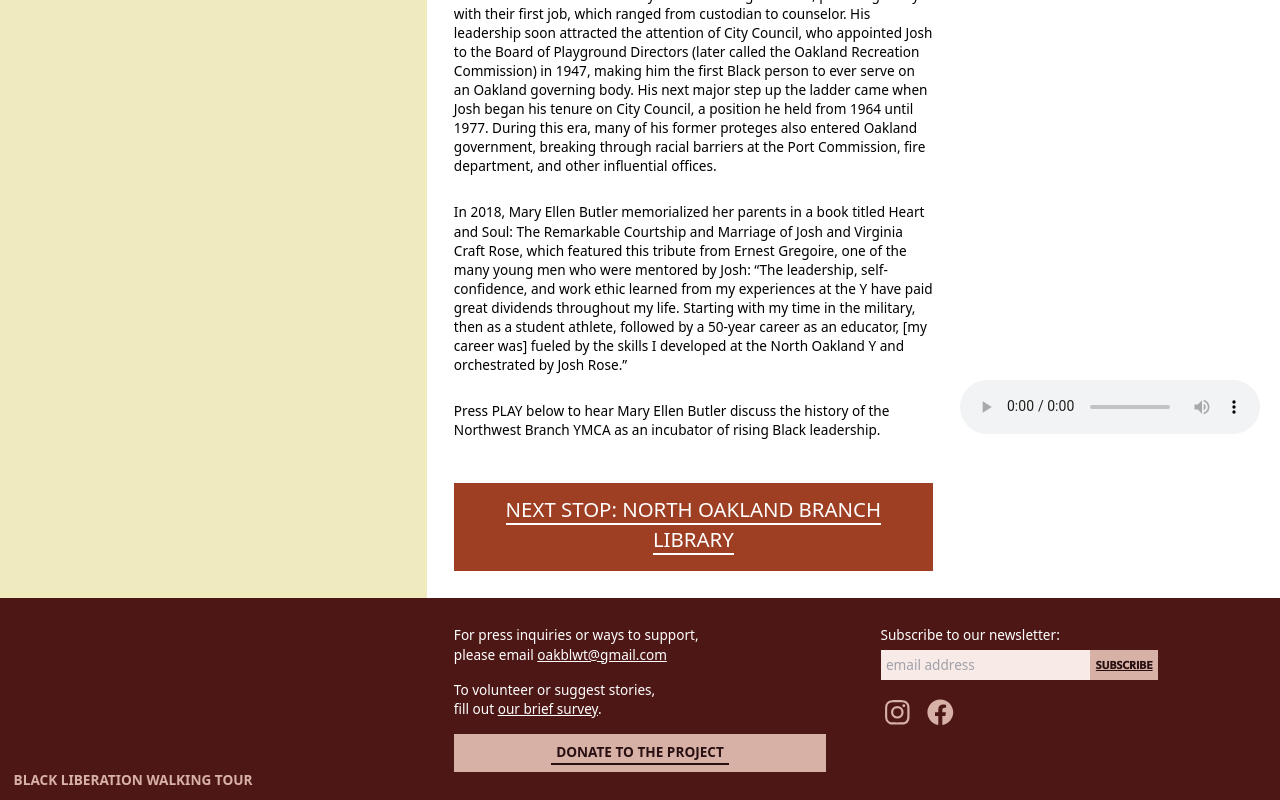
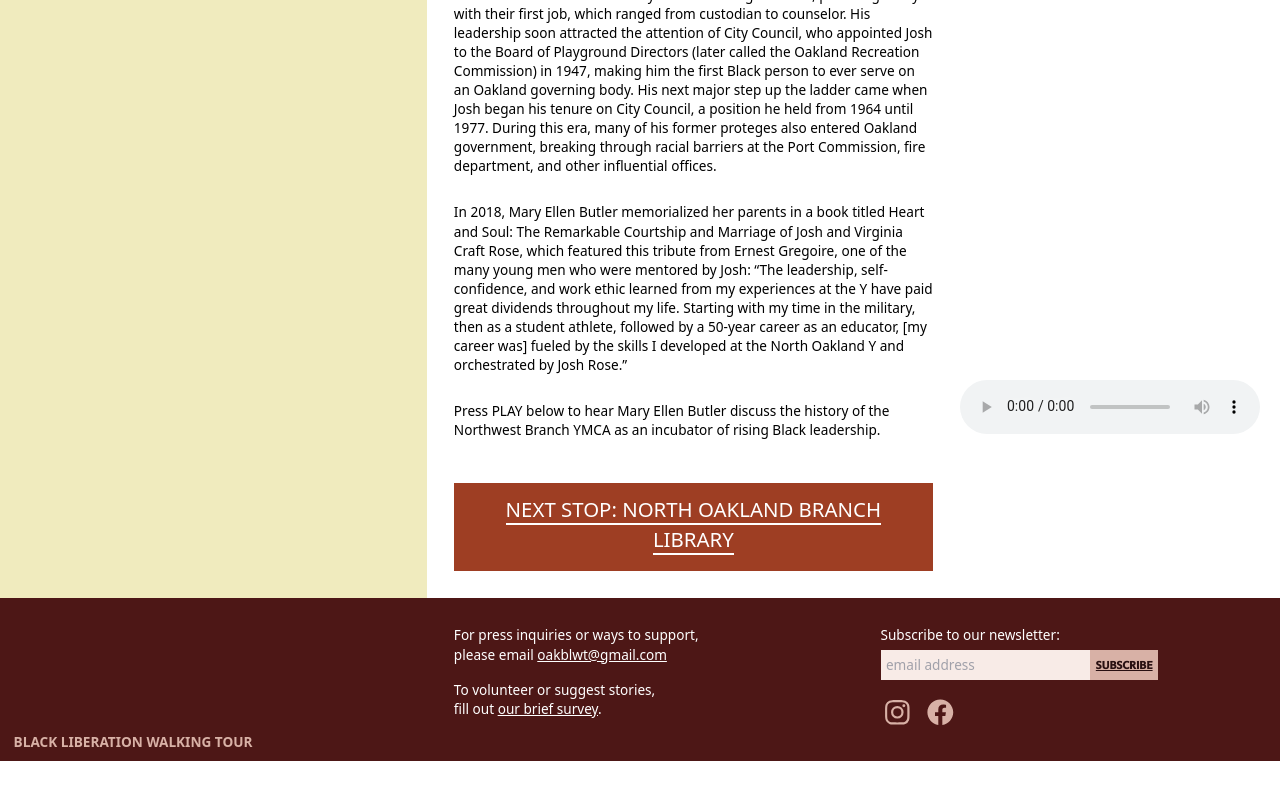
Before and after one commit to travis/black-liberation-tour, a Next.js app: page /places/ymca in a window 1280 px wide. Shown: the part 581-1381 px from the top of the page. After the commit the page ends 1342 px from the top, so only its background shows below. Built offline with nearby package versions, Linux system fonts and the light colour scheme.

Commit message:
hide the donate button for now

```diff
--- a/components/Footer.jsx
+++ b/components/Footer.jsx
@@ -19,7 +19,7 @@ export default function Footer() {
       <div className="flex flex-col md:flex-row lg:w-2/3">
         <div className="flex flex-col md:w-1/2 text-left p-24 md:p-10">
           <ContactSection />
-          <DonateButton />
+          <DonateButton className="hidden" />
         </div>
         <div className="md:w-1/2 p-24 md:p-10">
           <SubscribeFollowSection />
```
